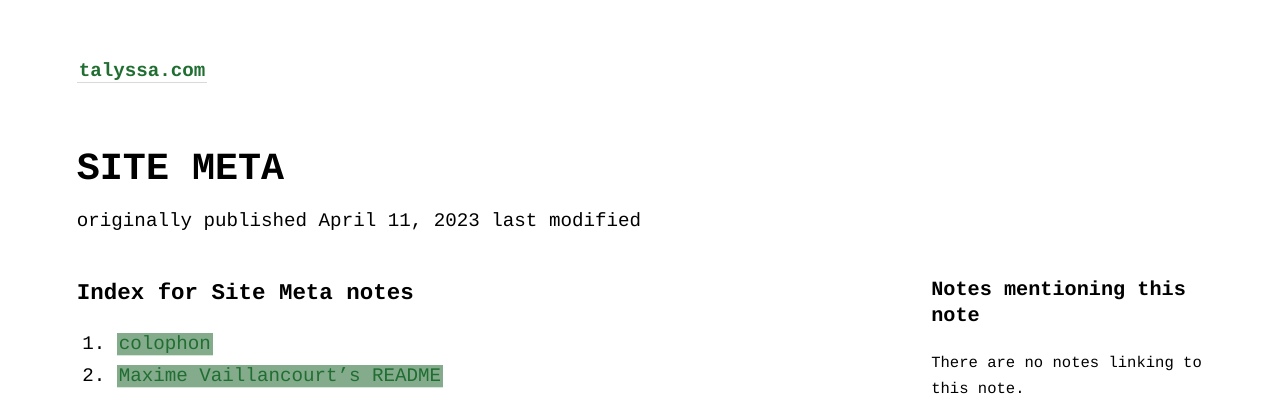
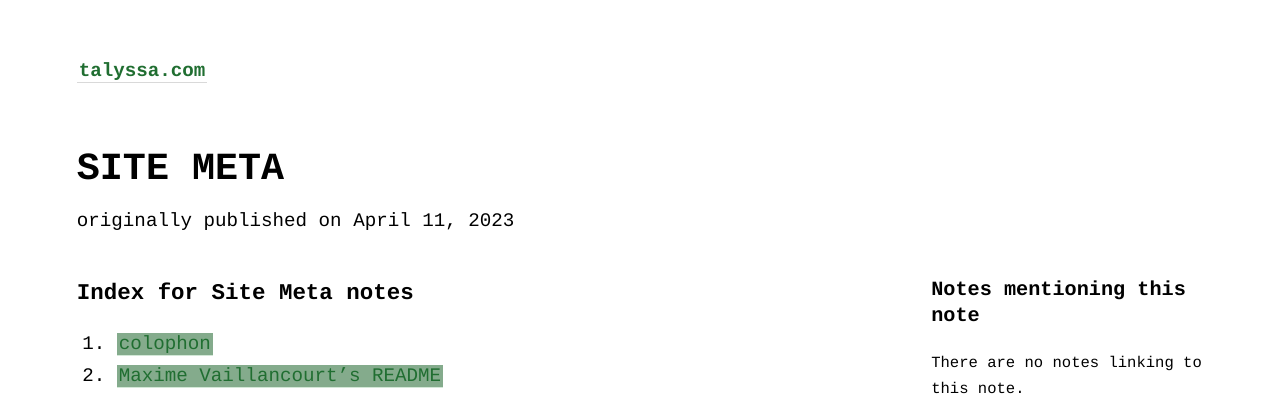
Before and after one commit to geminiworms/talyssagarden.github.io, a Jekyll site: the page built from _notes/site-meta.md, in a window 1280 px wide. Shown: the top 396 px of the page. Built offline with Jekyll 4.4.1, drawn with Linux system fonts in a browser that asks for light colours.

Commit message:
Update note.html

```diff
--- a/_layouts/note.html
+++ b/_layouts/note.html
@@ -5,11 +5,16 @@
 <article>
   <div>
     <h1>{{ page.title }}</h1>
-        <time class="sans" datetime="{{ page.last_modified_at | date_to_xmlschema }}">
-            <span>originally published {{ page.date | date: "%B %-d, %Y" }}</span>
-            <span> last modified {{ page.last_modified_at | date: "%B %-d, %Y" }}</span>
-        </time>
+    <time class="sans" datetime="{{ page.date | date_to_xmlschema }}">
+      <span>originally published on {{ page.date | date: "%B %-d, %Y" }}</span>
+    </time>
+    {% if page.last_modified_at %}
+    <time class="sans" datetime="{{ page.last_modified_at | date_to_xmlschema }}">
+      <span>last updated on {{ page.last_modified_at | date: "%B %-d, %Y" }}</span>
+    </time>
+    {% endif %}
   </div>
+
 
   <div id="notes-entry-container">
     <content>
```
